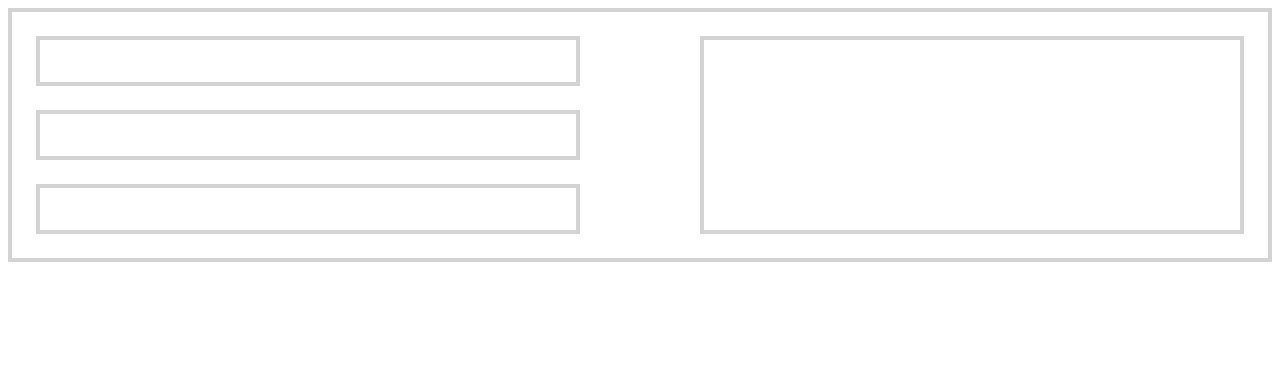
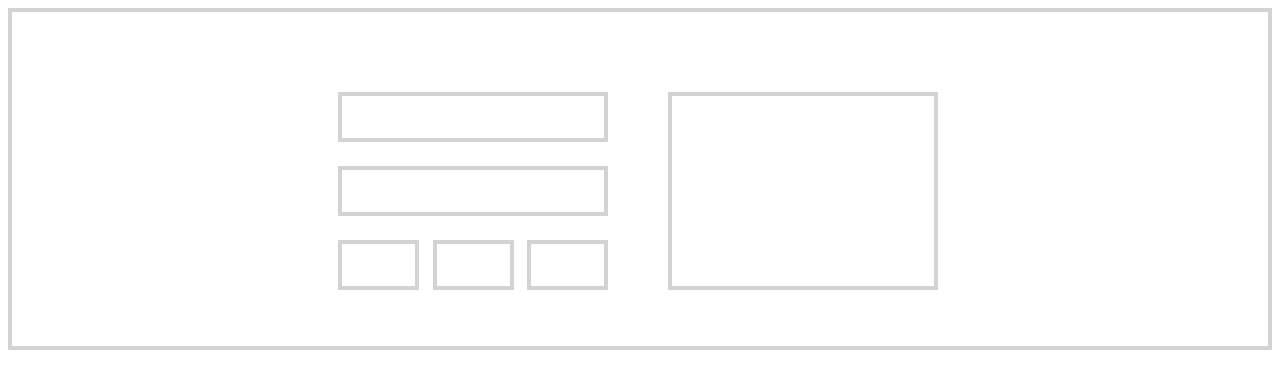
Before and after one commit to sashukoth/FLEX, a plain HTML site: page index.html in a window 1280 px wide. Drawn offline with Linux system fonts and the light colour scheme.

Commit message:
flexbox best practice #4

```diff
--- a/index.html
+++ b/index.html
@@ -9,12 +9,18 @@
   </head>
   <body>
     <div class="container">
-        <div class="box-wrapper">
-            <div class="box box-small"></div>
-            <div class="box box-small"></div>
-            <div class="box box-small"></div>
+        <div class="row">
+            <div class="box-wrapper">
+              <div class="box box-small"></div>
+              <div class="box box-small"></div>
+              <div class="tiny-wrapper">
+                <div class="box box-tiny"></div>
+                <div class="box box-tiny"></div>
+                <div class="box box-tiny"></div>
+              </div>
+            </div>
+            <div class="box box-large"></div>
         </div>
-        <div class="box box-large"></div>
     </div>
   </body>
 </html>
--- a/style.css
+++ b/style.css
@@ -4,7 +4,13 @@
 
 .container {
     border: 4px solid lightgray;
-    padding: 24px 24px 0 24px;
+    padding: 80px 24px 56px 20px;
+}
+
+.row {
+    width: 100%;
+    max-width: 600px;
+    margin: 0 auto -24px auto;
     display: flex;
     justify-content: space-between;
 }
@@ -18,6 +24,16 @@
     height: 50px;
 }
 
+.box-tiny {
+    width: 30%;
+    height: 50px;
+}
+
+.tiny-wrapper {
+    display: flex;
+    justify-content: space-between;
+}
+
 .box-wrapper {
     width: 45%;
     display: flex;
```
